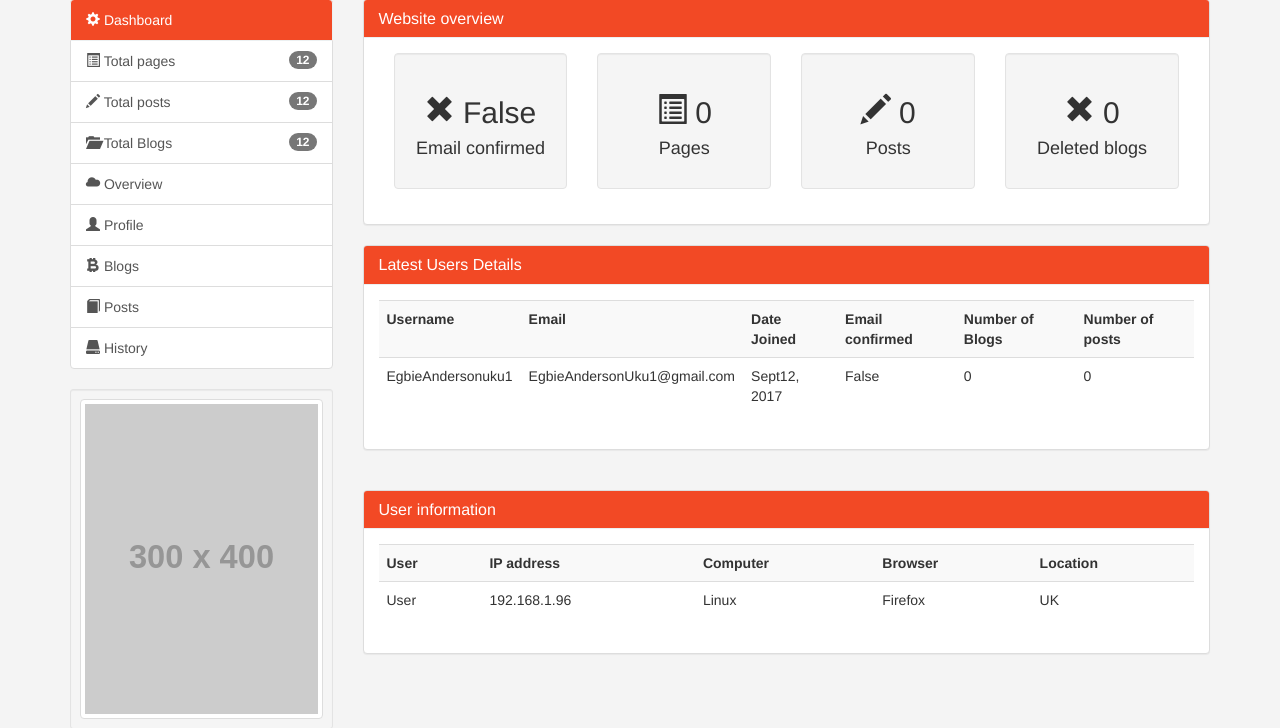
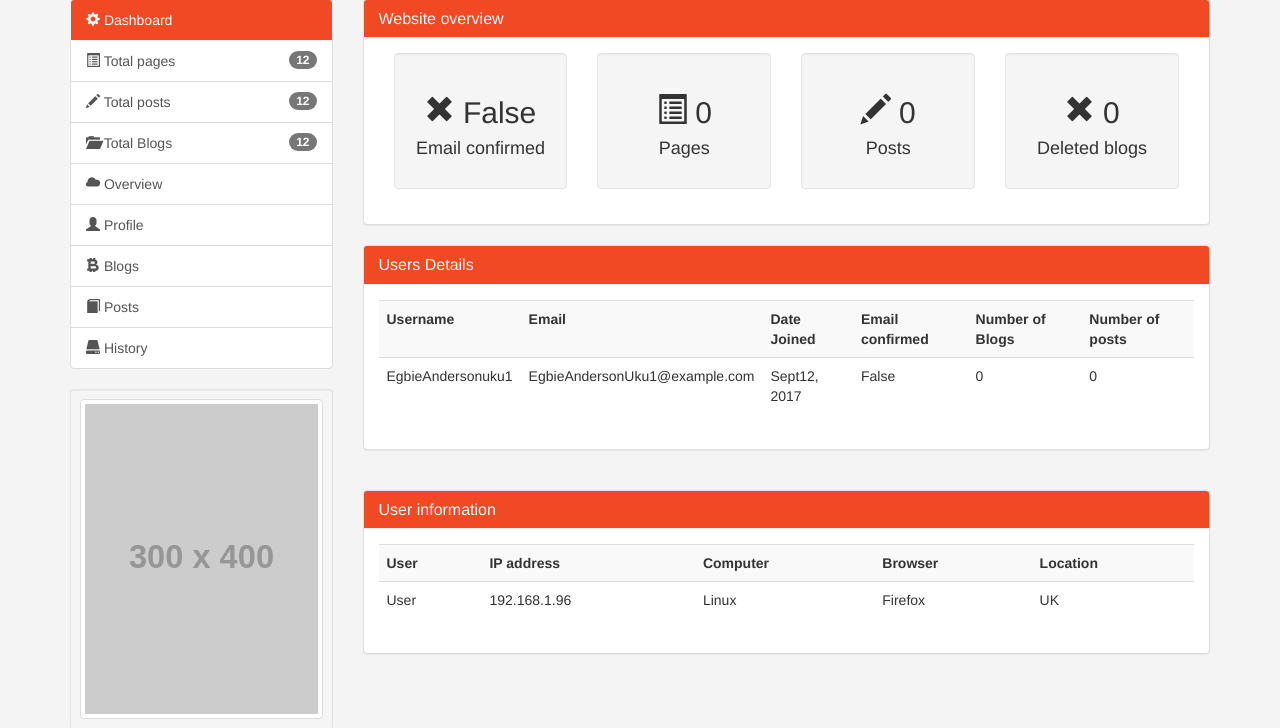
Before and after one commit to EgbieAndersonUku1/myBlog, a Flask app: page /admin in a window 1280 px wide. Shown: the part 180-908 px from the top of the page. Run offline with Flask 2, Linux system fonts and the light colour scheme; grey boxes labelled with a size stand in for pictures from a placeholder-image service; parts of the project's set-up code (start-up, migrations or seed data) failed here and were passed over; some libraries are stand-ins or nearby versions.

Commit message:
Fixed an error

```diff
--- a/src/templates/admin/overview.html
+++ b/src/templates/admin/overview.html
@@ -43,10 +43,10 @@
 
         <div class="panel panel-default">
           <div class="panel-heading main-color-bg">
-            <h3 class="panel-title">Latest Users Details</h3>
+            <h3 class="panel-title">Users Details</h3>
           </div>
 
-          <!-- latest users -->
+          <!-- dummy data to be replaced with the real data -->
           <div class="panel-body">
             <table class="table table-striped table-hover">
               <tr>
@@ -60,7 +60,7 @@
 
               <tr>
                 <td> EgbieAndersonuku1</td>
-                <td> EgbieAndersonUku1@gmail.com</td>
+                <td> EgbieAndersonUku1@example.com</td>
                 <td> Sept12, 2017</td>
                 <td> False </td>
                 <td> 0</td>
```
